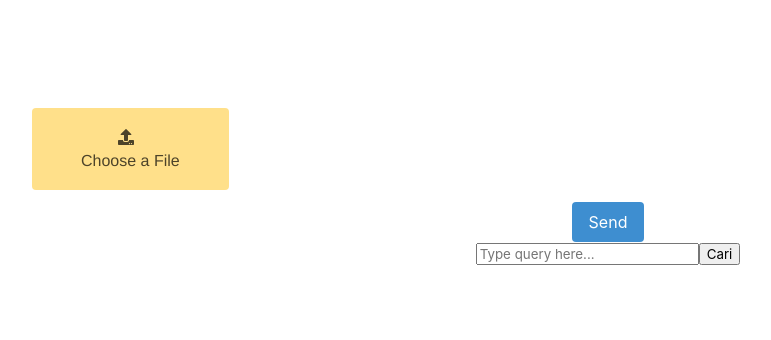
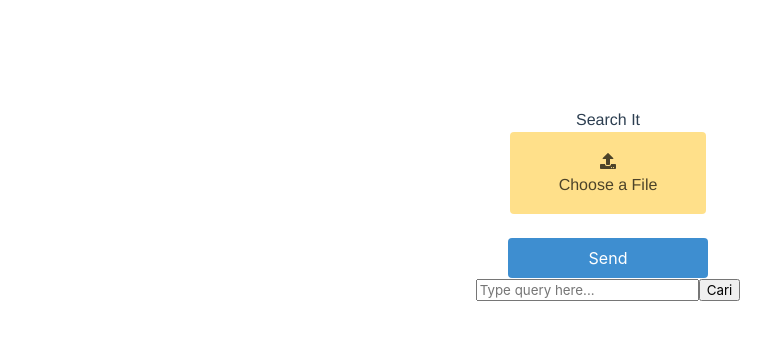
Before and after one commit to Zenovore/Algeo02-19090, a Vue app in the folder src/frontend/: page / in a window 1280 px wide. Shown: the top 340 px of the page, without its empty margins (32-803 px from the left). Built offline with nearby package versions, Linux system fonts and the light colour scheme.

Commit message:
Benerin tampilan frontend

```diff
--- a/src/frontend/src/App.vue
+++ b/src/frontend/src/App.vue
@@ -1,8 +1,9 @@
 <template>
   <div class="section">
     <div class="container">
+      <h1>Search It</h1>
+      <uploadedFile />
 
-      <uploadedFile />
       <search />
 
     </div>
--- a/src/frontend/src/components/uploadedFile.vue
+++ b/src/frontend/src/components/uploadedFile.vue
@@ -1,10 +1,6 @@
 <template>
   <form @submit.prevent="sendFile" enctype="multipart/form-data">
-  <div v-if="message"
-    :class="`message ${error ? 'is-danger' : 'is-success'}`"
-  >
-    <div class="message-body">{{message}}</div>
-  </div>
+
     <div class="field">
       <div class="file is-boxed is-warning">
         <label class ="file-label">
@@ -28,6 +24,11 @@
         </label>
       </div>
     </div>
+      <div v-if="message"
+    :class="`message ${error ? 'is-danger' : 'is-success'}`"
+  >
+    <div class="message-body">{{message}}</div>
+  </div>
     <div class="field">
       <div v-for="(file,index) in files" :key="index" class="level"
         :class="`level ${file.invalidMessage && 'has-text-danger'}`" >
@@ -111,6 +112,19 @@ export default {
 }
 </script>
 
-<style>
-
+<style scoped>
+    .field {
+        text-align: center;
+        align-content: center;
+    }
+    .file{
+        justify-content: center;
+    }
+    .file-icon{
+        margin-right: 0%;
+    }
+    .button{
+        padding-right: 5em;
+        padding-left: 5em;
+    }
 </style>
```
